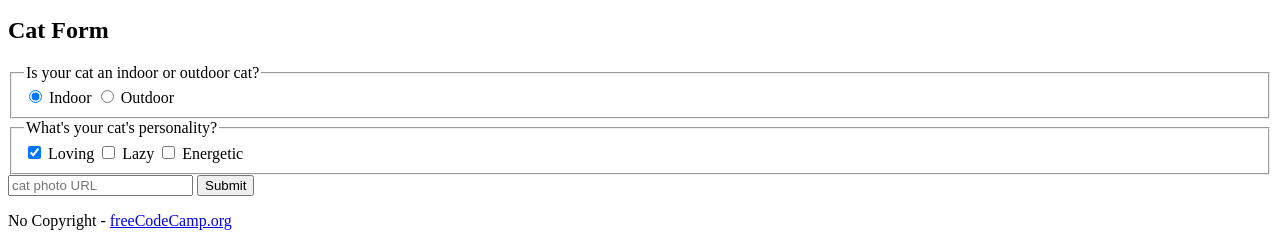
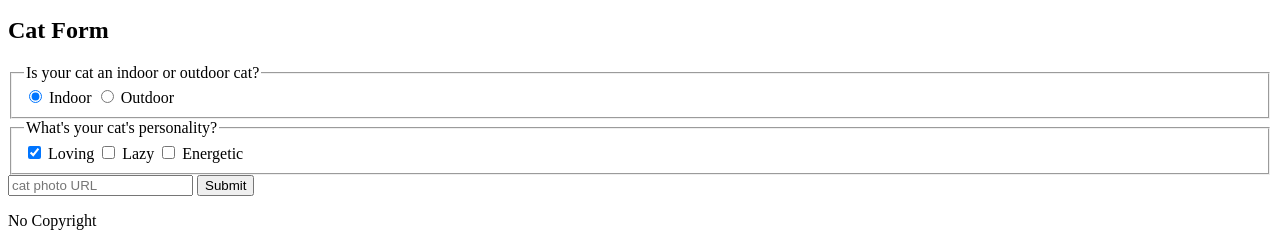
Before and after one commit to APrakashzb07/Cat_Photo_App, a plain HTML site: page index.html in a window 1280 px wide. Shown: the part 1419-1665 px from the top of the page. Drawn offline with Linux system fonts and the light colour scheme.

Commit message:
Update index.html

```diff
--- a/index.html
+++ b/index.html
@@ -58,7 +58,7 @@
     </main>
     <footer>
       <p>
-        No Copyright - <a href="https://www.freecodecamp.org">freeCodeCamp.org</a>
+        No Copyright
       </p>
     </footer>
   </body>
```
